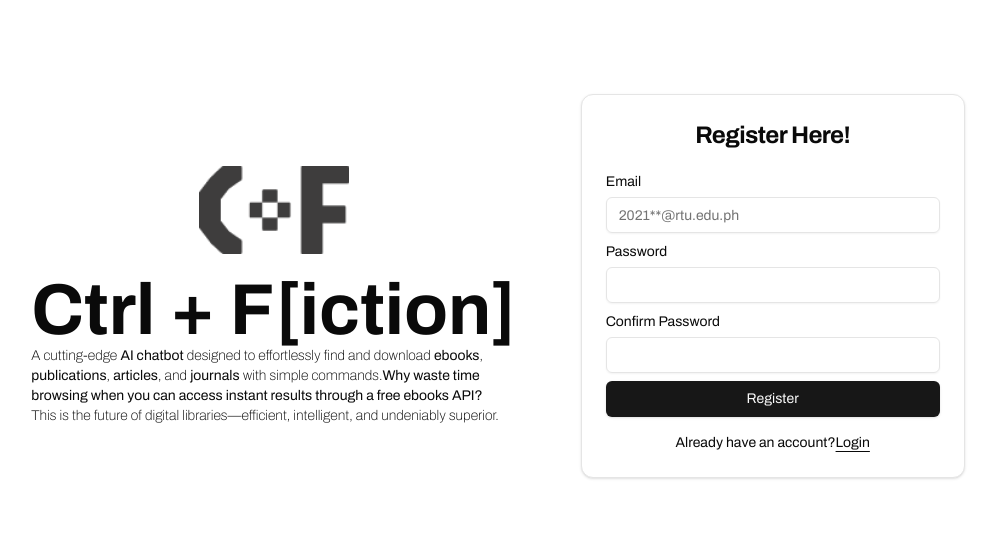
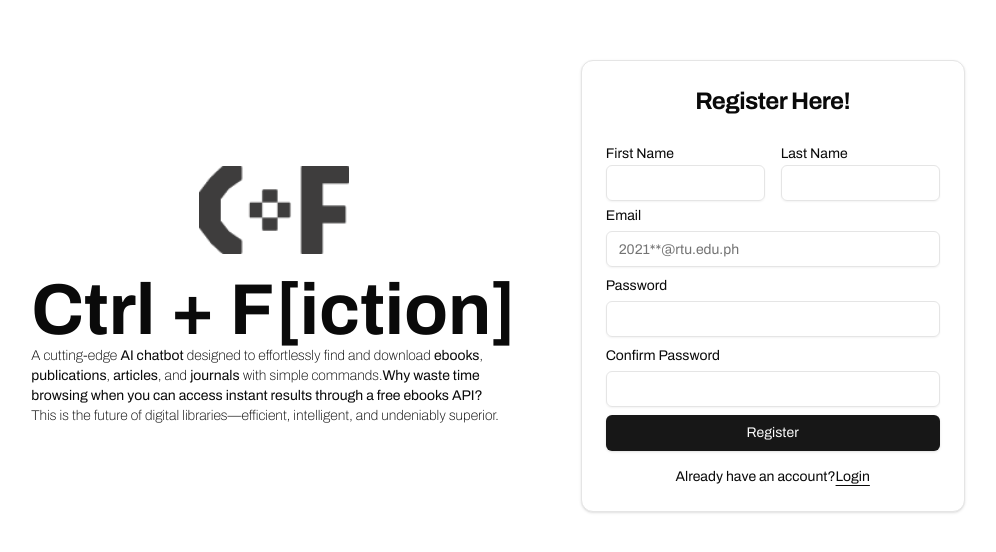
Before and after one commit to wertyaser/cfiction, a Next.js app: page /register in a window 1280 px wide. Shown: the part 114-666 px from the top of the page, without its empty margins (142-1138 px from the left). Built offline with nearby package versions, Linux system fonts and the light colour scheme.

Commit message:
ADD inputs for first name and last name

```diff
--- a/src/app/(auth)/register/page.tsx
+++ b/src/app/(auth)/register/page.tsx
@@ -46,6 +46,16 @@ export default function Register() {
               <form action={action}>
                 <div className="flex flex-col gap-3">
                   <div className="grid gap-2">
+                    <div className="flex items-center gap-4">
+                      <div>
+                        <Label htmlFor="firstName">First Name</Label>
+                        <Input type="text" name="firstName" />
+                      </div>
+                      <div>
+                        <Label htmlFor="lastName">Last Name</Label>
+                        <Input type="text" name="lastName" />
+                      </div>
+                    </div>
                     <Label htmlFor="email">Email</Label>
                     <Input
                       name="email"
```
